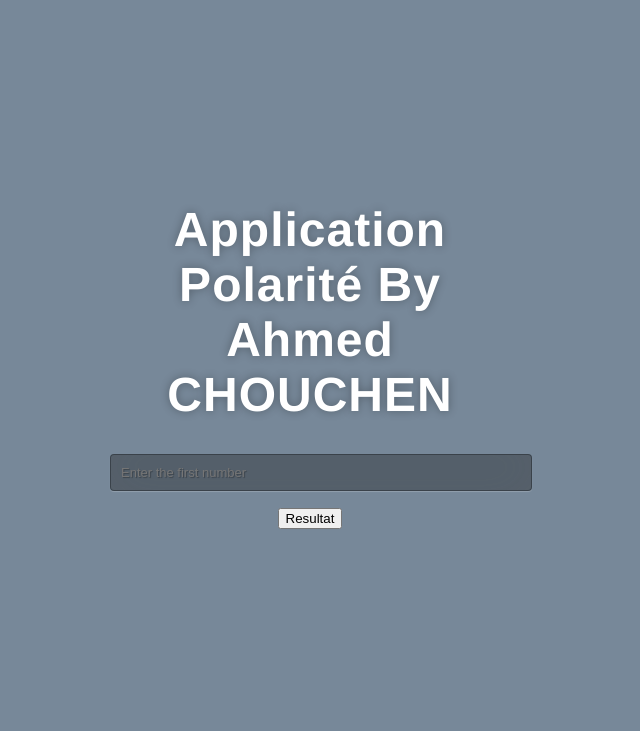
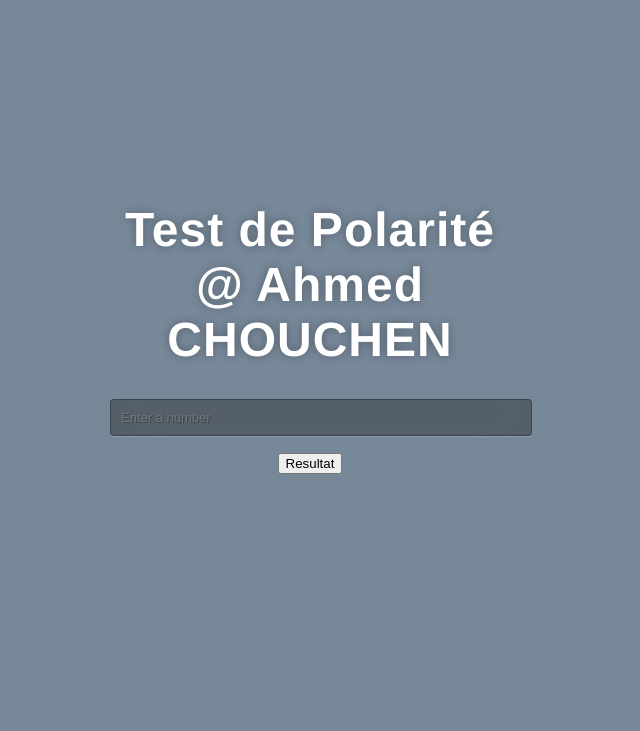
Before and after one commit to ahmedchouchen/python-to-docker-polarite, a Flask app: page / in a window 1280 px wide. Shown: the top 731 px of the page, without its empty margins (316-956 px from the left). Run offline with Flask 3, Linux system fonts and the light colour scheme.

Commit message:
Update index.html

```diff
--- a/templates/index.html
+++ b/templates/index.html
@@ -2,7 +2,7 @@
 <html >
 <head>
   <meta charset="UTF-8">
-  <title>Deployment Tutorial by Ahmed CHOUCHEN 1</title>
+  <title>Polarité d'un nombre by Ahmed CHOUCHEN 1</title>
   <link href='https://fonts.googleapis.com/css?family=Pacifico' rel='stylesheet' type='text/css'>
 <link href='https://fonts.googleapis.com/css?family=Arimo' rel='stylesheet' type='text/css'>
 <link href='https://fonts.googleapis.com/css?family=Hind:300' rel='stylesheet' type='text/css'>
@@ -13,12 +13,12 @@
 
 <body style="background: rgb(119, 136, 153);">
  <div class="login">
-	<h1>Application Polarité By Ahmed CHOUCHEN</h1>
+	<h1>Test de  Polarité @ Ahmed CHOUCHEN</h1>
 
      <!-- Main Input For Receiving Query to our ML -->
 
     <form action="{{ url_for('predict')}}"method="post">
-        <input type="text" name="a" placeholder="Enter the first number" required="required" />
+        <input type="text" name="a" placeholder="Enter a number " required="required" />
 
 
         <button type="submit" class="btn btn-primary btn-block btn-large">Resultat</button>
```
